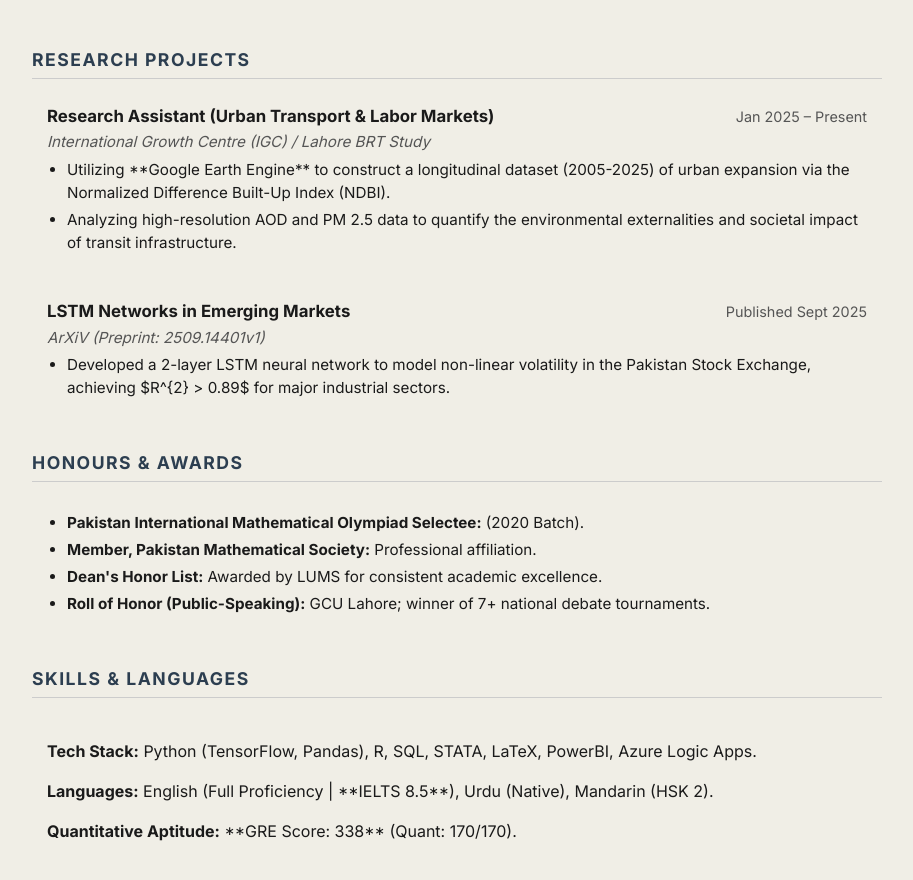
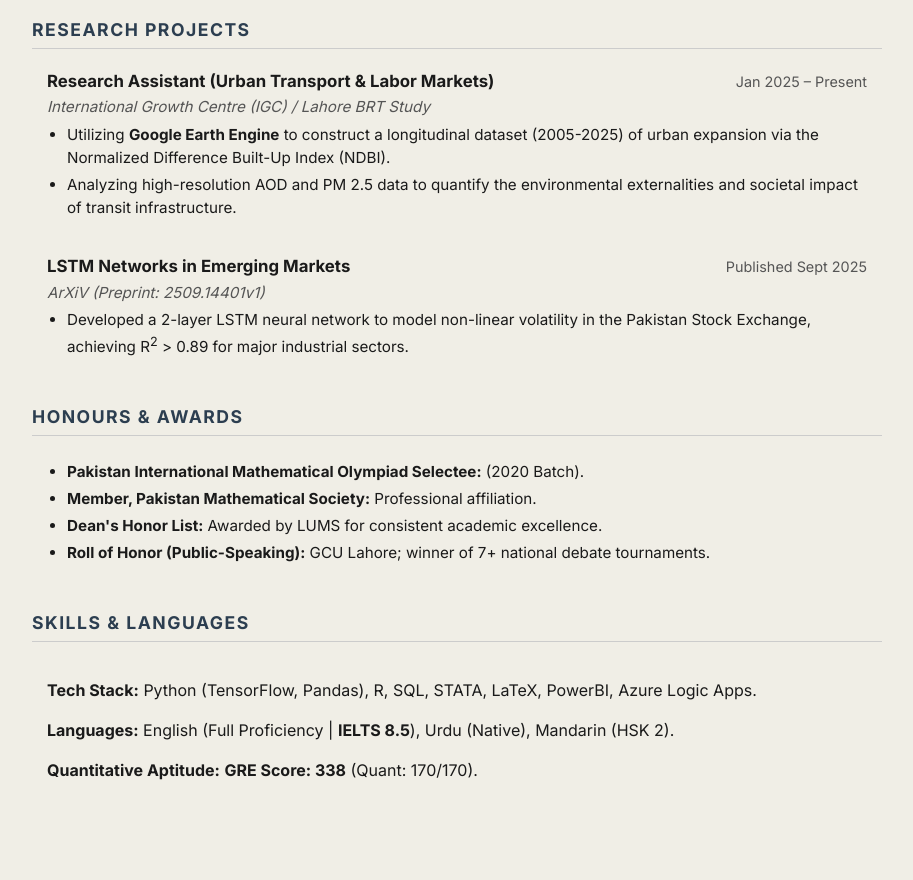
Before and after one commit to Syed-Main/CV, a plain HTML site: page index.html in a window 1280 px wide. Shown: the part 858-1738 px from the top of the page, without its empty margins (183-1096 px from the left). Drawn offline with Linux system fonts and the light colour scheme.

Commit message:
Refactor index.html for improved rendering of Mathmetical symbols.
Updated the HTML structure and styles for the resume.

```diff
--- a/index.html
+++ b/index.html
@@ -14,13 +14,11 @@
             --text-primary: #1a1a1a;
             --text-secondary: #555;
             --accent-color: #2c3e50;
-            --highlight-bg: #fff8e1;
-            --highlight-border: #ffa000;
         }
 
         /* --- GLOBAL STYLES --- */
         body {
-            font-family: 'Anthropic Sans', 'Inter', 'Segoe UI', system-ui, sans-serif;
+            font-family: 'Inter', 'Segoe UI', system-ui, sans-serif;
             background-color: var(--bg-color);
             color: var(--text-primary);
             line-height: 1.5;
@@ -45,7 +43,7 @@
         }
         h1 {
             margin: 0;
-            font-family: 'Chronicle Display', 'Chronicle Deck', 'Libre Baskerville', 'Baskerville', 'Georgia', serif;
+            font-family: 'Libre Baskerville', 'Baskerville', 'Georgia', serif;
             font-size: 2.5rem;
             font-weight: 700;
         }
@@ -76,8 +74,7 @@
 
         .entry {
             margin-bottom: 20px;
-            padding: 10px 15px;
-            border-radius: 6px;
+            padding: 5px 15px;
         }
 
         .entry-header {
@@ -170,11 +167,10 @@
             </div>
             <span class="subtitle">International Growth Centre (IGC) / Lahore BRT Study</span>
             <ul>
-                <li>Utilizing **Google Earth Engine** to construct a longitudinal dataset (2005-2025) of urban expansion via the Normalized Difference Built-Up Index (NDBI).</li>
+                <li>Utilizing <strong>Google Earth Engine</strong> to construct a longitudinal dataset (2005-2025) of urban expansion via the Normalized Difference Built-Up Index (NDBI).</li>
                 <li>Analyzing high-resolution AOD and PM 2.5 data to quantify the environmental externalities and societal impact of transit infrastructure.</li>
             </ul>
         </div>
-
 
         <div class="entry">
             <div class="entry-header">
@@ -183,10 +179,11 @@
             </div>
             <span class="subtitle">ArXiV (Preprint: 2509.14401v1)</span>
             <ul>
-                <li>Developed a 2-layer LSTM neural network to model non-linear volatility in the Pakistan Stock Exchange, achieving $R^{2} > 0.89$ for major industrial sectors.</li>
+                <li>Developed a 2-layer LSTM neural network to model non-linear volatility in the Pakistan Stock Exchange, achieving R<sup>2</sup> > 0.89 for major industrial sectors.</li>
             </ul>
         </div>
     </section>
+
 
     <section id="awards">
         <h2>Honours & Awards</h2>
@@ -204,8 +201,8 @@
         <h2>Skills & Languages</h2>
         <div class="entry">
             <p><span class="skills-label">Tech Stack:</span> Python (TensorFlow, Pandas), R, SQL, STATA, LaTeX, PowerBI, Azure Logic Apps.</p>
-            <p><span class="skills-label">Languages:</span> English (Full Proficiency | **IELTS 8.5**), Urdu (Native), Mandarin (HSK 2).</p>
-            <p><span class="skills-label">Quantitative Aptitude:</span> **GRE Score: 338** (Quant: 170/170).</p>
+            <p><span class="skills-label">Languages:</span> English (Full Proficiency | <strong>IELTS 8.5</strong>), Urdu (Native), Mandarin (HSK 2).</p>
+            <p><span class="skills-label">Quantitative Aptitude:</span> <strong>GRE Score: 338</strong> (Quant: 170/170).</p>
         </div>
     </section>
 
```
